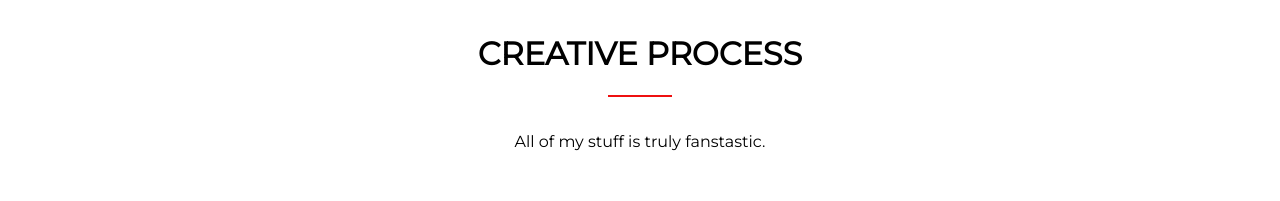
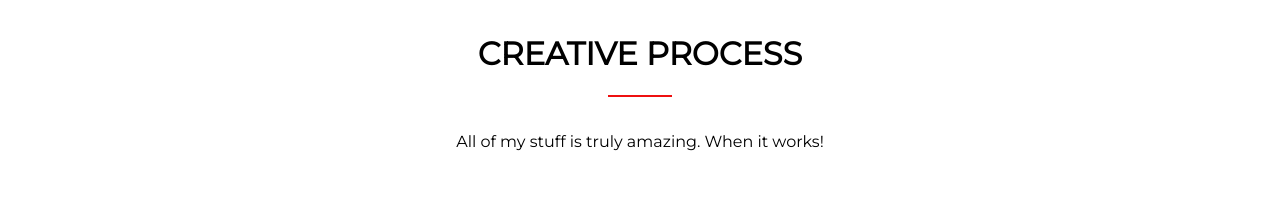
Before and after one commit to matthewlukebyrne/sass-portfolio-project, a website: page dist/index.html in a window 1280 px wide. Shown: the part 820-1021 px from the top of the page. Drawn offline with Linux system fonts and the light colour scheme.

Commit message:
html updates, needs sass update

```diff
--- a/dist/index.html
+++ b/dist/index.html
@@ -51,7 +51,7 @@
             </h2>
             <div class="bottom-line"></div>
             <p class="lead">
-                All of my stuff is truly fanstastic.
+                All of my stuff is truly amazing. When it works!
             </p>
             <div class="process">
                 <div>
```
